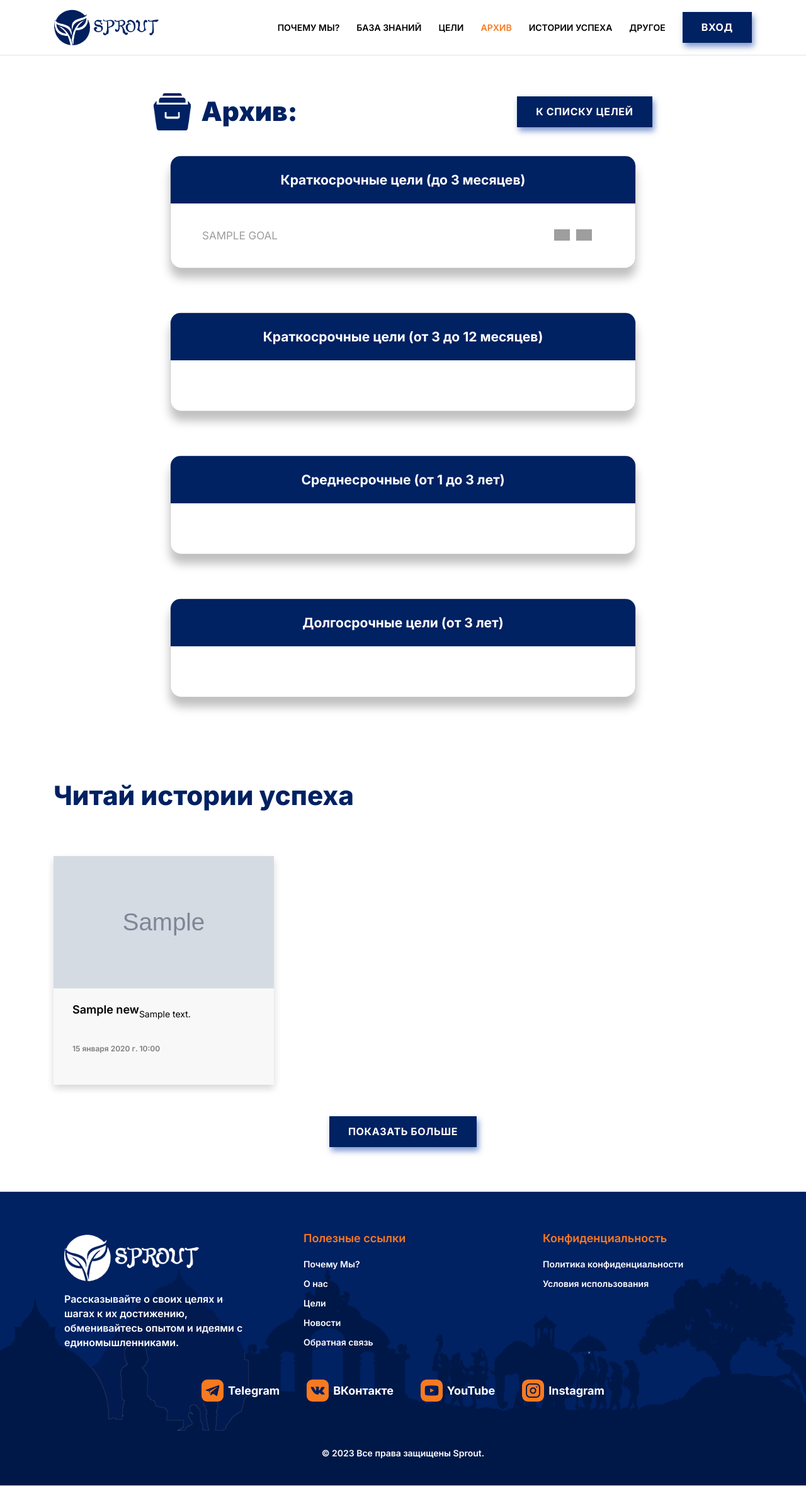
After one commit to Viktor1732/ACHIEVING_GOALS, a Django app: page /archive/ in a window 1280 px wide. The commit adds this page. Shown: the whole page at 63% size. Run offline with Django 4.2, Linux system fonts and the light colour scheme; tables that the repository leaves empty hold one stand-in row (values such as "Sample post"); grey boxes marked "Sample" are stand-in pictures; parts of the project's set-up code (start-up, migrations or seed data) failed here and were passed over; grey boxes are pictures that could not be loaded.

Commit message:
- Создал страницу архива добавив класс ArchiveMenu и шаблон show-archive; - На странице целей прописал код для завершения цели при нажатии на иконку.

```diff
--- a/goals/goal_setting/templates/goal_setting/base.html
+++ b/goals/goal_setting/templates/goal_setting/base.html
@@ -28,6 +28,7 @@
                 {% url 'points_info' as points_info %}
                 {% url 'leaders' as leaders %}
                 {% url 'goals' as goals %}
+                {% url 'archive' as archive %}
                 {% url 'news' as news %}
                 {% url 'about' as about %}
                 {% url 'contact' as contact %}
@@ -53,6 +54,9 @@
                     </li>
                     <li class="menu-header-item">
                         <a class="{% active request goals %}" href="{{ goals }}">Цели</a>
+                    </li>
+                    <li class="menu-header-item">
+                        <a class="{% active request archive %}" href="{{ archive }}">Архив</a>
                     </li>
                     <li class="menu-header-item">
                         <a class="{% active request news %}" href="{{ news }}">Истории успеха</a>
--- /dev/null
+++ b/goals/goal_setting/templates/goal_setting/show-archive.html
@@ -0,0 +1,191 @@
+{% extends 'goal_setting/base.html' %}
+{% load static %}
+
+{% block content %}
+
+<!-- goals-menu -->
+<section class="my-goals">
+    <div class="container">
+        <div class="goal-card-header ">
+            <div class="goal-marking">
+                <div class="goal-wrap-img">
+                    <img src="{% static 'goal_setting/images/icons/archive.png' %}" class="goal-img">
+                </div>
+                <div class="row-title">
+                    <h1 class="goals-title">Архив:</h1>
+                </div>
+            </div>
+            <a href="{% url 'goals' %}" class="btn btn-blue">К списку целей</a>
+        </div>
+
+        <div class="goal-list-wrap">
+            <!-- Краткосрочные -->
+            <div class="goal-list-card">
+                <div class="goal-list-header">
+                    Краткосрочные цели (до 3 месяцев)
+                </div>
+                <ul class="goal-list-content">
+                    {% for goal in goals_list %}
+                    {% for per in period.less_90_days %}
+                    {% if goal.title == per %}
+                    <li class="goal-list-item">
+                        <a href="{{ goal.get_absolute_url }}" class="goal-content-link">
+                            {{ goal.title }}
+                        </a>
+                        <ul class="goal-list-icons">
+                            <li class="goal-list-icon">
+                                <a href="#" class="goal-icon-link">
+                                    <img class="icon-link-img" src="{% static 'goal_setting/images/icons/delete.png' %}">
+                                </a>
+                            </li>
+                            <li class="goal-list-icon">
+                                <a href="#" class="goal-icon-link">
+                                    <img class="icon-link-img" src="{% static 'goal_setting/images/icons/cancel.png' %}">
+                                </a>
+                            </li>
+                        </ul>
+                    </li>
+                    {% endif %}
+                    {% endfor %}
+                    {% endfor %}
+                </ul>
+            </div>
+
+            <!-- Краткосрочные 3-12 месяцев -->
+            <div class="goal-list-card">
+                <div class="goal-list-header">
+                    Краткосрочные цели (от 3 до 12 месяцев)
+                </div>
+                <ul class="goal-list-content">
+                    {% for goal in goals_list %}
+                    {% for per in period.from_3_to_12_months %}
+                    {% if goal.title == per %}
+                    <li class="goal-list-item">
+                        <a href="{{ goal.get_absolute_url }}" class="goal-content-link">
+                            {{ goal.title }}
+                        </a>
+                        <ul class="goal-list-icons">
+                            <li class="goal-list-icon">
+                                <a href="#" class="goal-icon-link">
+                                    <img class="icon-link-img" src="{% static 'goal_setting/images/icons/delete.png' %}">
+                                </a>
+                            </li>
+                            <li class="goal-list-icon">
+                                <a href="#" class="goal-icon-link">
+                                    <img class="icon-link-img" src="{% static 'goal_setting/images/icons/cancel.png' %}">
+                                </a>
+                            </li>
+                        </ul>
+                    </li>
+                    {% endif %}
+                    {% endfor %}
+                    {% endfor %}
+                </ul>
+            </div>
+
+            <!-- Среднесрочные -->
+            <div class="goal-list-card">
+                <div class="goal-list-header">
+                    Среднесрочные (от 1 до 3 лет)
+                </div>
+                <ul class="goal-list-content">
+                    {% for goal in goals_list %}
+                    {% for per in period.from_1_to_3_years %}
+                    {% if goal.title == per %}
+                    <li class="goal-list-item">
+                        <a href="{{ goal.get_absolute_url }}" class="goal-content-link">
+                            {{ goal.title }}
+                        </a>
+                        <ul class="goal-list-icons">
+                            <li class="goal-list-icon">
+                                <a href="#" class="goal-icon-link">
+                                    <img class="icon-link-img" src="{% static 'goal_setting/images/icons/delete.png' %}">
+                                </a>
+                            </li>
+                            <li class="goal-list-icon">
+                                <a href="#" class="goal-icon-link">
+                                    <img class="icon-link-img" src="{% static 'goal_setting/images/icons/cancel.png' %}">
+                                </a>
+                            </li>
+                        </ul>
+                    </li>
+                    {% endif %}
+                    {% endfor %}
+                    {% endfor %}
+                </ul>
+            </div>
+
+            <!-- Долгосрочные -->
+            <div class="goal-list-card">
+                <div class="goal-list-header">
+                    Долгосрочные цели (от 3 лет)
+                </div>
+                <ul class="goal-list-content">
+                    {% for goal in goals_list %}
+                    {% for per in period.more_3_years %}
+                    {% if goal.title == per %}
+                    <li class="goal-list-item">
+                        <a href="{{ goal.get_absolute_url }}" class="goal-content-link">
+                            {{ goal.title }}
+                        </a>
+                        <ul class="goal-list-icons">
+                            <li class="goal-list-icon">
+                                <a href="#" class="goal-icon-link">
+                                    <img class="icon-link-img" src="{% static 'goal_setting/images/icons/delete.png' %}">
+                                </a>
+                            </li>
+                            <li class="goal-list-icon">
+                                <a href="#" class="goal-icon-link">
+                                    <img class="icon-link-img" src="{% static 'goal_setting/images/icons/cancel.png' %}">
+                                </a>
+                            </li>
+                        </ul>
+                    </li>
+                    {% endif %}
+                    {% endfor %}
+                    {% endfor %}
+                </ul>
+            </div>
+        </div>
+    </div>
+</section>
+
+<!-- news -->
+<section class="blog-page">
+    <div class="container">
+        <div class="row">
+            <div class="news-header-wrap">
+                <div class="news-header">
+                    <h1 class="news-title title-standard">Читай истории успеха</h1>
+                </div>
+            </div>
+        </div>
+        <div class="row">
+            {% for n in news_list %}
+            <div class="news-block-wrap">
+                <div class="news-block">
+                    <a href="{{ n.get_absolute_url }}">
+                        <div class="blog-article-image" style="background: url({{ n.image.url }});
+						background-position: center; background-size: 100%;"></div>
+                    </a>
+                    <div class="news-content">
+                        <a href="{{ n.get_absolute_url }}"><h4 class="news-block-title">{{ n.title }}</h4></a>
+                        <a href="{{ n.get_absolute_url }}">
+                            <p class="news-block-desc">{{ n.content|truncatewords:12 }}</p>
+                        </a>
+                        <p class="block-date">{{ n.time_create }}</p>
+                    </div>
+                </div>
+            </div>
+            {% endfor %}
+        </div>
+        <div class="news-btn">
+            <a href="{% url 'news' %}" class="btn btn-blue">Показать больше</a>
+        </div>
+    </div>
+</section>
+
+{% endblock content %}
+
+{% block join-banner %}
+{% endblock join-banner %}
--- a/goals/goal_setting/templates/goal_setting/show_goal.html
+++ b/goals/goal_setting/templates/goal_setting/show_goal.html
@@ -22,7 +22,7 @@
                         </a>
                     </li>
                     <li class="goal-list-icon">
-                        <a href="#" class="goal-icon-link">
+                        <a href="{% url 'completing_goal' goal_slug=goal.slug %}" class="goal-icon-link">
                             <img class="icon-link-img" src="{% static 'goal_setting/images/icons/done.png' %}">
                         </a>
                     </li>
--- a/goals/goal_setting/urls.py
+++ b/goals/goal_setting/urls.py
@@ -12,7 +12,11 @@ urlpatterns = [
     path('goals/', GoalsMenu.as_view(), name='goals'),
     path('goals/show_goal/<goal_slug>/', ShowGoal.as_view(), name='goal'),
     path(r'^goals/show_goal/(?P<goal_slug>\d+)$', delete_goal, name='delete_goal'),
+
+    path(r'goals/show_goal/<goal_slug>', completing_goal, name='completing_goal'),
+
     path('goals/update/<slug:goal_slug>/', GoalUpdate.as_view(), name='update_goal'),
+    path('archive/', ArchiveMenu.as_view(), name='archive'),
     path('news/', ListNews.as_view(), name='news'),
     path('news/<slug:news_slug>/', ShowNews.as_view(), name='news'),
     path('about/', about_us, name='about'),
--- a/goals/goal_setting/views.py
+++ b/goals/goal_setting/views.py
@@ -4,7 +4,7 @@ from django.shortcuts import render, redirect
 from django.urls import reverse_lazy
 from django.views.generic import ListView, DetailView, CreateView, UpdateView
 
-from .forms import CreateGoalsForm, UpdateGoalForm
+from .forms import CreateGoalsForm
 from .utils import *
 
 
@@ -46,7 +46,7 @@ class GoalsMenu(DataMixin, ListView):
             list_goals_from_1_to_3_years = []
             list_goals_more_3_years = []
 
-            for goal in Goals.objects.all():
+            for goal in Goals.objects.filter(is_completed=False):
                 period = goal.time_of_end - goal.time_of_create
                 if period < datetime.timedelta(days=90):
                     list_goals_less_90_days.append(goal.title)
@@ -85,6 +85,13 @@ def delete_goal(request, goal_slug=None):
     return redirect('goals')
 
 
+def completing_goal(request, goal_slug=None):
+    goal = Goals.objects.get(slug=goal_slug)
+    goal.is_completed = True
+    goal.save()
+    return redirect('goals')
+
+
 class GoalUpdate(DataMixin, UpdateView):
     model = Goals
     form_class = CreateGoalsForm
@@ -96,6 +103,43 @@ class GoalUpdate(DataMixin, UpdateView):
     def get_context_data(self, **kwargs):
         context = super().get_context_data(**kwargs)
         c_def = self.get_user_context(title='Sprout | Изменить цель')
+        return dict(list(context.items()) + list(c_def.items()))
+
+
+class ArchiveMenu(DataMixin, ListView):
+    model = Goals
+    template_name = 'goal_setting/show-archive.html'
+    context_object_name = 'goals_list'
+
+    def get_context_data(self, *, object_list=None, **kwargs):
+        context = super().get_context_data(**kwargs)
+        news = News.objects.all()[:6]
+
+        def get_period_goals():
+            list_goals_less_90_days = []
+            list_goals_from_3_to_12_months = []
+            list_goals_from_1_to_3_years = []
+            list_goals_more_3_years = []
+
+            for goal in Goals.objects.filter(is_completed=True):
+                period = goal.time_of_end - goal.time_of_create
+                if period < datetime.timedelta(days=90):
+                    list_goals_less_90_days.append(goal.title)
+                elif datetime.timedelta(days=90) < period < datetime.timedelta(days=365):
+                    list_goals_from_3_to_12_months.append(goal.title)
+                elif datetime.timedelta(days=365) < period < datetime.timedelta(days=1095):
+                    list_goals_from_1_to_3_years.append(goal.title)
+                else:
+                    list_goals_more_3_years.append(goal.title)
+
+            return {
+                'less_90_days': list_goals_less_90_days,
+                'from_3_to_12_months': list_goals_from_3_to_12_months,
+                'from_1_to_3_years': list_goals_from_1_to_3_years,
+                'more_3_years': list_goals_more_3_years
+            }
+
+        c_def = self.get_user_context(title='Sprout | Архив', period=get_period_goals(), news_list=news)
         return dict(list(context.items()) + list(c_def.items()))
 
 
```
